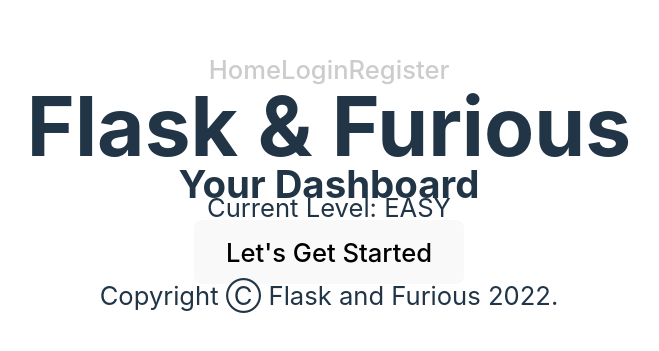
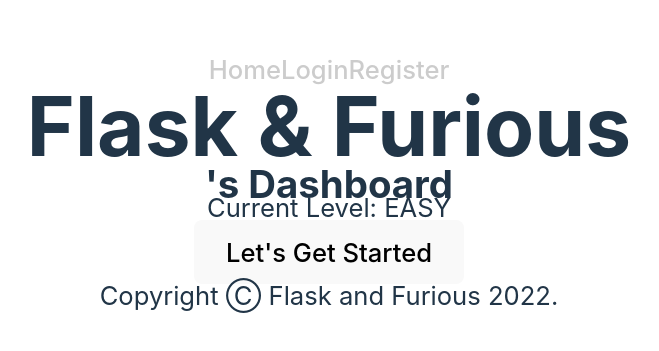
Before and after one commit to Flask-and-Furious/client_side, a React (Vite) app: page /dashboard in a window 1280 px wide. Shown: the part 217-568 px from the top of the page, without its empty margins (311-970 px from the left). Built offline with nearby package versions, Linux system fonts and the light colour scheme.

Commit message:
use useContext to get current user... ...to display there name

```diff
--- a/src/pages/Dashboard/index.jsx
+++ b/src/pages/Dashboard/index.jsx
@@ -1,12 +1,16 @@
-import React from "react";
+import React, { useContext } from "react";
+
 import { Button, Subtitle, Title } from "../../components";
+import { Context } from "../../Context";
 
 function DashboardPage() {
+  const { storedUsername, setStoredUsername } = useContext(Context);
+
   return (
     <>
       <div>
         <Title title="Flask & Furious" />
-        <Subtitle subtitle="Your Dashboard" />
+        <Subtitle subtitle={`${storedUsername}'s Dashboard`} />
         <p>Current Level: EASY</p>
       </div>
 
```
